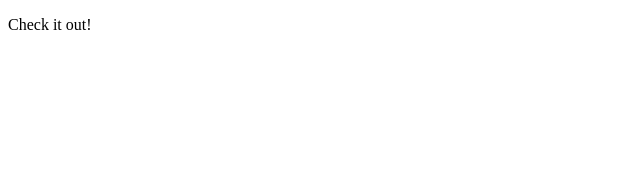
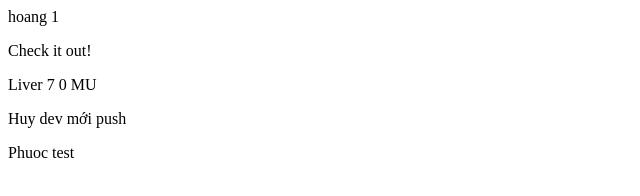
Before and after one commit to Chauphuoc/Exercise-Git, a plain HTML site: page index.html in a window 1280 px wide. Shown: the whole page, without its empty margins (0-640 px from the left). Drawn offline with Linux system fonts and the light colour scheme.

Commit message:
phuoc test

```diff
--- a/index.html
+++ b/index.html
@@ -7,6 +7,17 @@
     <title>Document</title>
 </head>
 <body>
+
+    hoang 1
+
     <p>Check it out!</p>
+
+    <p>Liver 7 0 MU</p>
+
+    <p>Huy dev mới push</p>
+
+    <div>Phuoc test</div>
+
 </body>
+<script src="./index.js"></script>
 </html>
```
